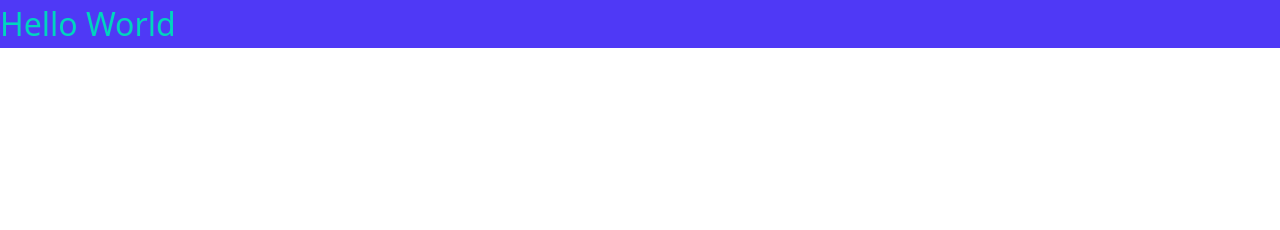
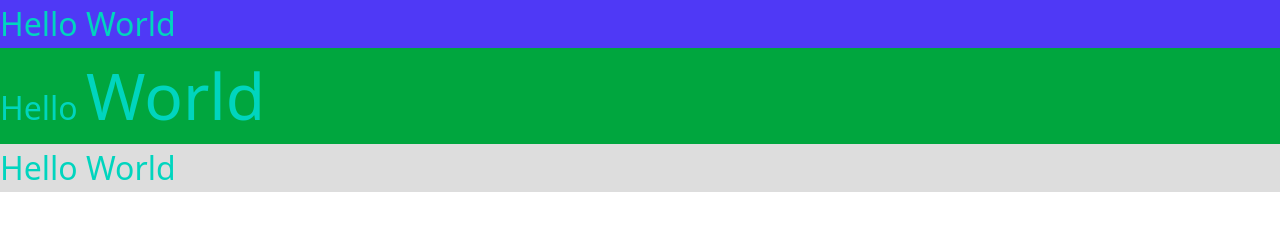
Before and after one commit to maisha247/TailWind-Basic, a website: page index.html in a window 1280 px wide. Drawn offline with nearby package versions, Linux system fonts and the light colour scheme.

Commit message:
first commit

```diff
--- a/index.html
+++ b/index.html
@@ -12,5 +12,8 @@
 
 
     <h1 class="text-teal-400 bg-indigo-600 text-[32px]">Hello World</h1>
+    <h1 class="text-teal-400 bg-green-600 text-[32px]">Hello <span
+        class="text-[64px]">World</span></h1>
+    <h1 class="text-teal-400 bg-[#ddd] text-[32px]">Hello World </h1>
 </body>
 </html>
```
